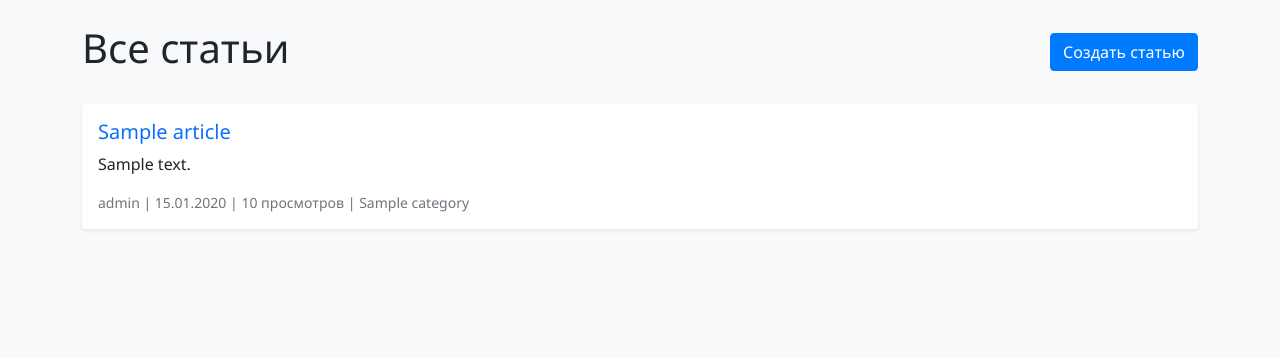
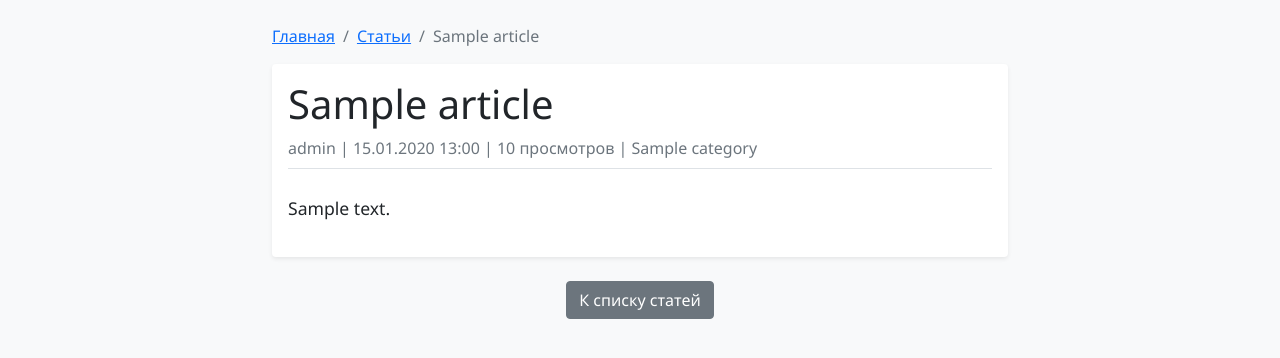
Before and after one commit to NinthAcolite/IThubWiki, a Django app: template articles/templates/articles/articlelist.html in a window 1280 px wide. Shown: the part 62-420 px from the top of the page. Run offline with Django 4.2, Linux system fonts and the light colour scheme; the template is opened without the code that fills it: values that come from a table or form of the project are taken from there, others are empty; a user stored in the database is signed in; data comes from the database, SQL or seed files in the repository; tables that the repository leaves empty hold one stand-in row (values such as "Sample post").

Commit message:
check point1

```diff
--- a/articles/templates/articles/articlelist.html
+++ b/articles/templates/articles/articlelist.html
@@ -2,74 +2,45 @@
 
 {% block content %}
 <div class="row">
-    <div class="col-12">
-        <div class="d-flex justify-content-between align-items-center mb-4">
-            <h1><i class="fas fa-book"></i> Все статьи</h1>
-            {% if user.is_authenticated %}
-                <a href="/create/" class="btn btn-primary">
-                    <i class="fas fa-plus"></i> Создать статью
-                </a>
-            {% endif %}
-        </div>
+    <div class="col-lg-8 mx-auto">
+        <nav aria-label="breadcrumb">
+            <ol class="breadcrumb">
+                <li class="breadcrumb-item"><a href="/">Главная</a></li>
+                <li class="breadcrumb-item"><a href="/articles/">Статьи</a></li>
+                <li class="breadcrumb-item active">{{ article.title|truncatechars:50 }}</li>
+            </ol>
+        </nav>
 
-        {% if articles %}
-            {% for article in articles %}
-                <div class="card mb-3 shadow-sm">
+        <div class="card shadow-sm">
             <div class="card-body">
-                        <h5 class="card-title">
-                            <a href="/article/{{ article.id }}/" class="text-decoration-none">
-                                {{ article.title }}
-                            </a>
-                        </h5>
-                        <p class="card-text">{{ article.content|truncatewords:50|safe }}</p>
-                        <div class="text-muted small">
+                <h1 class="card-title">{{ article.title }}</h1>
+
+                <div class="text-muted mb-4 pb-2 border-bottom">
                     <i class="fas fa-user"></i> {{ article.author.username }} |
-                            <i class="fas fa-calendar"></i> {{ article.created_at|date:"d.m.Y" }} |
+                    <i class="fas fa-calendar"></i> {{ article.created_at|date:"d.m.Y H:i" }} |
                     <i class="fas fa-eye"></i> {{ article.views_count }} просмотров
                     {% if article.category %}
                         | <i class="fas fa-tag"></i> {{ article.category.name }}
                     {% endif %}
                 </div>
+
+                <div class="article-content" style="line-height: 1.8; font-size: 1.1rem;">
+                    {{ article.content|linebreaks|safe }}
                 </div>
-                </div>
-            {% endfor %}
 
-            <!-- Пагинация -->
-            {% if articles.has_other_pages %}
-                <nav aria-label="Page navigation">
-                    <ul class="pagination justify-content-center">
-                        {% if articles.has_previous %}
-                            <li class="page-item">
-                                <a class="page-link" href="?page={{ articles.previous_page_number }}">«</a>
-                            </li>
-                        {% endif %}
-
-                        {% for num in articles.paginator.page_range %}
-                            {% if articles.number == num %}
-                                <li class="page-item active"><span class="page-link">{{ num }}</span></li>
-                            {% elif num > articles.number|add:'-3' and num < articles.number|add:'3' %}
-                                <li class="page-item"><a class="page-link" href="?page={{ num }}">{{ num }}</a></li>
-                            {% endif %}
-                        {% endfor %}
-
-                        {% if articles.has_next %}
-                            <li class="page-item">
-                                <a class="page-link" href="?page={{ articles.next_page_number }}">»</a>
-                            </li>
-                        {% endif %}
-                    </ul>
-                </nav>
-            {% endif %}
-        {% else %}
-            <div class="alert alert-info">
-                <i class="fas fa-info-circle"></i> Статей пока нет.
-                {% if user.is_authenticated %}
-                    <a href="/create/">Создайте первую статью!</a>
-                {% else %}
-                    <a href="/login/">Войдите</a>, чтобы создать статью.
-                {% endif %}
+                {% if article.updated_at != article.created_at %}
+                    <div class="alert alert-info mt-4">
+                        <small><i class="fas fa-edit"></i> Последнее обновление: {{ article.updated_at|date:"d.m.Y H:i" }}</small>
                     </div>
                 {% endif %}
             </div>
         </div>
+
+        <div class="mt-4 text-center">
+            <a href="/articles/" class="btn btn-secondary">
+                <i class="fas fa-arrow-left"></i> К списку статей
+            </a>
+        </div>
+    </div>
+</div>
 {% endblock %}
--- a/articles/templates/articles/createarticle.html
+++ b/articles/templates/articles/createarticle.html
@@ -1,5 +1,4 @@
 {% extends 'articles/base.html' %}
-{% load crispy_forms_tags %}
 
 {% block content %}
 <div class="row">
@@ -19,7 +18,7 @@
                     {% csrf_token %}
 
                     <div class="mb-3">
-                        <label for="id_title" class="form-label">Заголовок статьи</label>
+                        <label for="id_title" class="form-label">Заголовок статьи *</label>
                         <input type="text" name="title" class="form-control" id="id_title" required>
                     </div>
 
@@ -34,8 +33,9 @@
                     </div>
 
                     <div class="mb-3">
-                        <label for="id_content" class="form-label">Содержание</label>
+                        <label for="id_content" class="form-label">Содержание *</label>
                         <textarea name="content" class="form-control" id="id_content" rows="15" required></textarea>
+                        <small class="text-muted">Поддерживается форматирование текста.</small>
                     </div>
 
                     <div class="mt-4">
--- a/articles/templates/articles/moderationqueue.html
+++ b/articles/templates/articles/moderationqueue.html
@@ -1,5 +1,4 @@
 {% extends 'articles/base.html' %}
-{% load crispy_forms_tags %}
 
 {% block content %}
 <div class="row">
--- a/articles/templates/articles/registration/login.html
+++ b/articles/templates/articles/registration/login.html
@@ -32,12 +32,6 @@
                 </div>
             </div>
         </div>
-
-        <div class="mt-3 text-center">
-            <p class="text-muted small">
-                <i class="fas fa-info-circle"></i> Демо-аккаунт: admin / admin123
-            </p>
-        </div>
     </div>
 </div>
 {% endblock %}
--- a/articles/views.py
+++ b/articles/views.py
@@ -31,7 +31,7 @@ def article_list(request):
     page_number = request.GET.get("page")
     page_obj = paginator.get_page(page_number)
 
-    return render(request, "articles/article_list.html", {"articles": page_obj})
+    return render(request, "articles/articlelist.html", {"articles": page_obj})
 
 
 def article_detail(request, pk):
```
Also changed, not shown: articles/templates/articles/registration/register.html (+4 -5 lines). Lines whose indentation alone changed are shown as unchanged.
